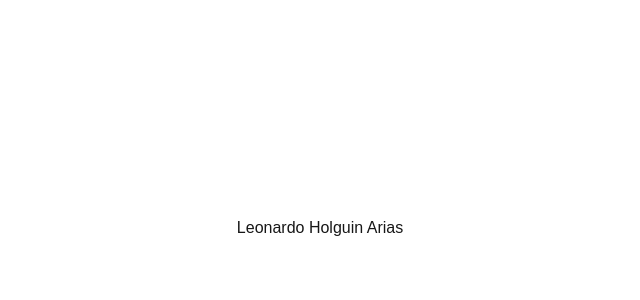
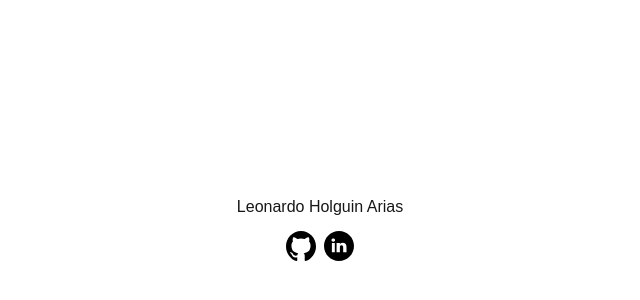
Before and after one commit to leonardo-holguin/leonardoholguin.dev, a Next.js app: page / in a window 1280 px wide. Shown: the part 172-472 px from the top of the page, without its empty margins (320-960 px from the left). Built offline with nearby package versions, Linux system fonts and the light colour scheme.

Commit message:
feat: add social media links

```diff
--- a/src/app/page.tsx
+++ b/src/app/page.tsx
@@ -1,12 +1,37 @@
+import Image from 'next/image';
+
 export default function Home(): JSX.Element {
   return (
-    <div className='
+    <div
+      className='
       grid grid-rows-[20px_1fr_20px]
       items-center justify-items-center
       min-h-screen p-8 pb-20 gap-16 sm:p-20
     '>
-      <main className='flex flex-col gap-8 row-start-2 items-center sm:items-start'>
+      <main className='flex flex-col gap-3 row-start-2'>
         <p>Leonardo Holguin Arias</p>
+        <div className='w-full flex justify-center'>
+          <a className='mx-1' href='https://github.com/leonardo-holguin' target="_blank">
+            <Image
+              className='dark:invert'
+              src='/github-icon.svg'
+              alt='Github Icon'
+              width={30}
+              height={30}
+              priority
+            />
+          </a>
+          <a className='mx-1' href='https://www.linkedin.com/in/leoholguinarias/' target="_blank">
+            <Image
+              className='dark:invert'
+              src='/linkedin-icon.svg'
+              alt='Linkedin Icon'
+              width={30}
+              height={30}
+              priority
+            />
+          </a>
+        </div>
       </main>
     </div>
   );
```
Also changed, not shown: public/github-icon.svg (added), public/linkedin-icon.svg (added).
